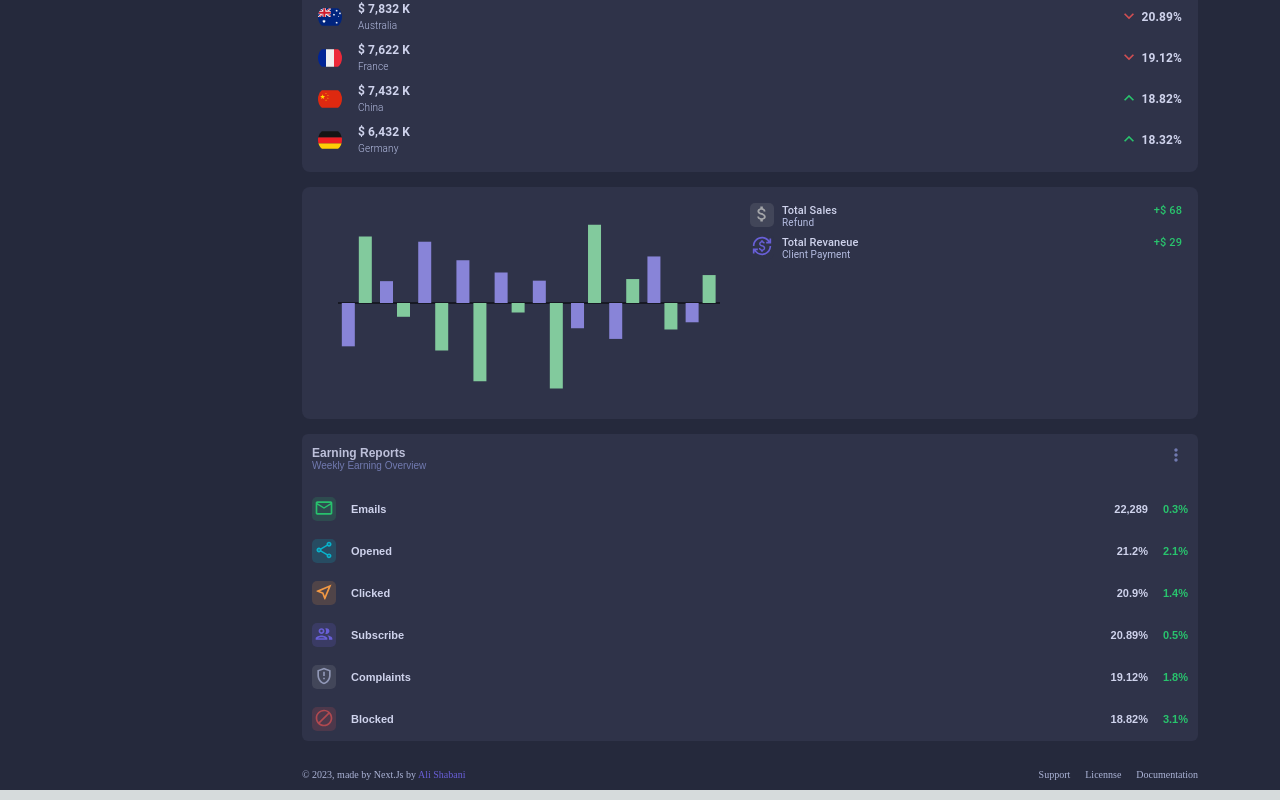
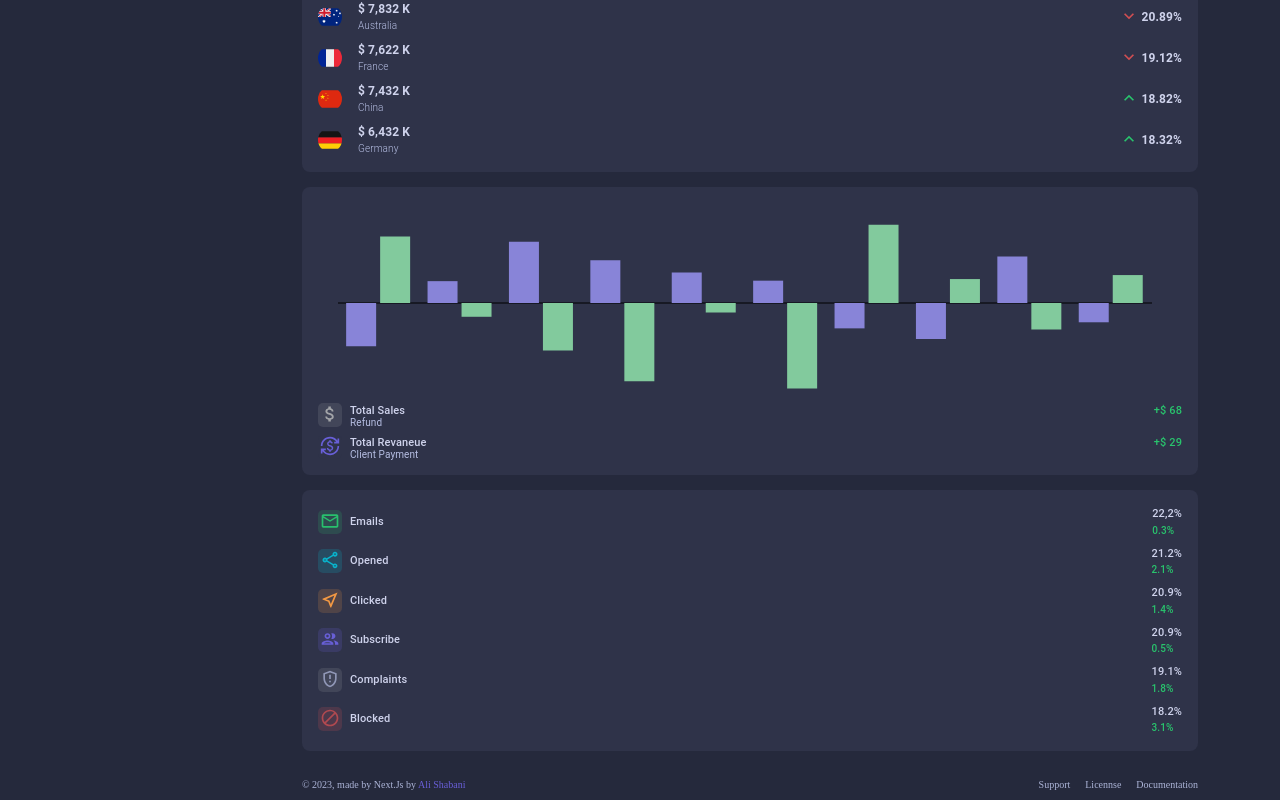
Before and after one commit to aliShab-dev/Vuexy-colon, a Next.js app: page /dashboard in a window 1280 px wide. Shown: the part 1060-1860 px from the top of the page. Built offline with nearby package versions, Linux system fonts and the light colour scheme.

Commit message:
status_component_refactored

```diff
--- a/src/component/dashboard/BrushChart.jsx
+++ b/src/component/dashboard/BrushChart.jsx
@@ -2,10 +2,6 @@ import { Bar, BarChart, ReferenceLine, ResponsiveContainer } from "recharts";
 import { Grid, Icon, Stack, Typography } from "@mui/material"
 import AttachMoneyIcon from '@mui/icons-material/AttachMoney';
 import CurrencyExchangeIcon from '@mui/icons-material/CurrencyExchange';
-import { StyledCard } from "../../../styles/dashboard/brush/brushChart";
-import { useDispatch, useSelector } from "react-redux";
-import { HideModal, NameModal, ShowModal } from '@/Redux/DashboardHeaders';
-
 
 const data = [
   { name: '1', uv: 700, pv: -456 },
@@ -21,20 +17,6 @@ const data = [
 ]
 
 export const BrushBar = () => {
-  const dispatch = useDispatch()
-  const headerDisplay = useSelector(state => (state.DashboardHeaders.isShow))
-  const selectedChart = useSelector(state => (state.DashboardHeaders.ChartName))
-
-  const closeModal = e => {
-    const moreVer = document.querySelector('.moreVer')
-    headerDisplay && (e.target !== moreVer) && dispatch(HideModal())
-  }
-  const openModal = (props) => {
-    dispatch(NameModal(props))
-    dispatch(ShowModal())
-    console.log(selectedChart, headerDisplay)
-  }
-
 
   return(
     <Grid
@@ -43,8 +25,8 @@ export const BrushBar = () => {
       padding={2}
       container
        >
-      <Grid item xs={6}>
-        <ResponsiveContainer minWidth={400} width="100%" height={200}>
+      <Grid item width={'100%'}>
+        <ResponsiveContainer width={"100%"} height={200}>
           <BarChart
               style={{alignItems: 'center'}}
               width="100%"
@@ -65,10 +47,10 @@ export const BrushBar = () => {
 
       <Grid
         item
-        xs={6}
         display={'flex'}
         direction={'column'}
         gap={1}
+        width={'100%'}
         >
         <Grid
           container
@@ -122,6 +104,9 @@ export const BrushBar = () => {
             </Typography>
           </Grid>
         </Grid>
+
+
+
 
         <Grid
           container
--- a/src/component/dashboard/Status.jsx
+++ b/src/component/dashboard/Status.jsx
@@ -1,153 +1,314 @@
-import { Icon } from "@mui/material"
-import MoreVertIcon from '@mui/icons-material/MoreVert';
+import { Grid, Icon, Stack, Typography } from "@mui/material"
 import LocalPostOfficeOutlinedIcon from '@mui/icons-material/LocalPostOfficeOutlined';
 import NearMeOutlinedIcon from '@mui/icons-material/NearMeOutlined';
 import ShareOutlinedIcon from '@mui/icons-material/ShareOutlined';
 import GroupOutlinedIcon from '@mui/icons-material/GroupOutlined';
 import GppMaybeOutlinedIcon from '@mui/icons-material/GppMaybeOutlined';
 import BlockOutlinedIcon from '@mui/icons-material/BlockOutlined';
-import { StyledCard } from "../../../styles/dashboard/status/statusChart";
-import { DashboardHeader, HiddenMenu } from "./BarChart";
-import { useDispatch, useSelector } from "react-redux";
-import { TextSecondry } from "../eMail/index/modal/inboxModal/EmailDetailedModal";
-import { HideModal, NameModal, ShowModal } from '@/Redux/DashboardHeaders';
 
 
 
 export const Status = () => {
-  const dispatch = useDispatch()
-  const headerDisplay = useSelector(state => (state.DashboardHeaders.isShow))
-  const selectedChart = useSelector(state => (state.DashboardHeaders.ChartName))
-
-  const closeModal = e => {
-    const moreVer = document.querySelector('.moreVer')
-    headerDisplay && (e.target !== moreVer) && dispatch(HideModal())
-  }
-  const openModal = (props) => {
-    dispatch(NameModal(props))
-    dispatch(ShowModal())
-    console.log(selectedChart, headerDisplay)
-  }
 
 
   return(
+    <Grid
+      bgcolor={'background.paper'}
+      borderRadius={2}
+      padding={2}
+      container
+      >
 
-    <StyledCard onClick={(e) => closeModal(e)} >
-      <DashboardHeader>
-            <div className="right">
-              <p>Earning Reports</p>
-              <small>Weekly Earning Overview</small>
-            </div>
-
-            <div className="left">
-              <Icon onClick={() => openModal("status")}>
-                <MoreVertIcon fontSize='small' />
-              </Icon>
-              {selectedChart === 'status' && headerDisplay &&  <HiddenMenu >
-            <div className='item' onClick={(e) => closeModal(e)}>
-              <TextSecondry >View More</TextSecondry>
-            </div>
-            <div className='item' onClick={(e) => closeModal(e)}>
-              <TextSecondry >Delete</TextSecondry>
-            </div>
-        </HiddenMenu>}
-            </div>
-      </DashboardHeader>
-
-      <div className="main">
-        <div className="items">
-            <div className="left">
+      <Grid
+        item
+        display={'flex'}
+        direction={'column'}
+        gap={1}
+        width={'100%'}
+        >
+        <Grid
+          container
+          display={'flex'}
+          width={'100%'}
+          justifyContent={'space-between'}
+          direction={'row'}
+          >
+             <Grid
+              item
+              xs={6}
+              display={'flex'}
+              direction={'row'}
+              alignItems={'center'}
+              gap={1}
+              >
                 <Icon sx={{backgroundColor:'#2E4B4F', borderRadius:'5px'}}>
                 <LocalPostOfficeOutlinedIcon sx={{color:'#28C16D'}} fontSize="small" />
                 </Icon>
-              <div className="detail">
-                <p>Emails</p>
+                <Stack>
+                  <Typography
+                    color={'text.icon'}
+                    fontWeight={500}
+                    fontSize={11}
+                    >
+                      Emails
+                  </Typography>
 
-              </div>
-            </div>
-            <div className="right">
+                </Stack>
+            </Grid>
+            <Stack>
 
-              <p>22,289</p>
-              <small>0.3%</small>
-            </div>
-        </div>
+              <Typography
+                color={'text.icon'}
+                fontWeight={500}
+                fontSize={11}
+                >
+                  22,2%
+              </Typography>
+              <Typography
+                color={'#29C46D'}
+                fontWeight={500}
+                fontSize={10}
+                >
+                  0.3%
+              </Typography>
+            </Stack>
+        </Grid>
 
-        <div className="items">
-          <div className="left">
+        <Grid
+          container
+          display={'flex'}
+          width={'100%'}
+          justifyContent={'space-between'}
+          direction={'row'}
+          >
+           <Grid
+            item
+            xs={6}
+            display={'flex'}
+            direction={'row'}
+            alignItems={'center'}
+            gap={1}
+            >
           <Icon sx={{backgroundColor:'#274C62', borderRadius:'5px'}}>
               <ShareOutlinedIcon sx={{color:'#08B3CC'}} fontSize="small" />
             </Icon>
-            <div className="detail">
-              <p>Opened</p>
-            </div>
-          </div>
-          <div className="right">
-            <p>21.2%</p>
-              <small>2.1%</small>
-          </div>
-        </div>
-        <div className="items">
-          <div className="left">
+             <Stack>
+              <Typography
+                color={'text.icon'}
+                fontWeight={500}
+                fontSize={11}
+                >
+                  Opened
+              </Typography>
+            </Stack>
+          </Grid>
+          <Stack>
+            <Typography
+              color={'text.icon'}
+              fontWeight={500}
+              fontSize={11}
+              >
+                21.2%
+            </Typography>
+
+            <Typography
+              color={'#29C46D'}
+              fontWeight={500}
+              fontSize={10}
+              >
+              2.1%
+            </Typography>
+
+          </Stack>
+        </Grid>
+        <Grid
+          container
+          display={'flex'}
+          width={'100%'}
+          justifyContent={'space-between'}
+          direction={'row'}
+          >
+           <Grid
+            item
+            xs={6}
+            display={'flex'}
+            direction={'row'}
+            alignItems={'center'}
+            gap={1}
+            >
           <Icon sx={{backgroundColor:'#504448', borderRadius:'5px'}}>
               <NearMeOutlinedIcon sx={{color:'#F29843'}} fontSize="small" />
             </Icon>
-            <div className="detail">
-              <p>Clicked</p>
-            </div>
-          </div>
-          <div className="right">
-            <p>20.9%</p>
-              <small>1.4%</small>
-          </div>
-        </div>
-        <div className="items">
-          <div className="left">
+             <Stack>
+              <Typography
+                color={'text.icon'}
+                fontWeight={500}
+                fontSize={11}
+                >
+                  Clicked
+                </Typography>
+            </Stack>
+          </Grid>
+          <Stack>
+            <Typography
+              color={'text.icon'}
+              fontWeight={500}
+              fontSize={11}
+              >
+                20.9%
+            </Typography>
+
+            <Typography
+              color={'#29C46D'}
+              fontWeight={500}
+              fontSize={10}
+              >
+                1.4%
+            </Typography>
+
+          </Stack>
+        </Grid>
+        <Grid
+          container
+          display={'flex'}
+          width={'100%'}
+          justifyContent={'space-between'}
+          direction={'row'}
+          >
+           <Grid
+            item
+            xs={6}
+            display={'flex'}
+            direction={'row'}
+            alignItems={'center'}
+            gap={1}
+            >
               <Icon sx={{backgroundColor:'#3A3B64', borderRadius:'5px'}}>
               <GroupOutlinedIcon sx={{color:'#685FD7'}} fontSize="small" />
               </Icon>
-            <div className="detail">
-              <p>Subscribe</p>
-            </div>
-          </div>
-          <div className="right">
-            <p>20.89%</p>
-              <small>0.5%</small>
-          </div>
-        </div>
-        <div className="items">
-          <div className="left">
+             <Stack>
+              <Typography
+                color={'text.icon'}
+                fontWeight={500}
+                fontSize={11}
+                >
+                  Subscribe
+              </Typography>
+            </Stack>
+          </Grid>
+          <Stack>
+            <Typography
+              color={'text.icon'}
+              fontWeight={500}
+              fontSize={11}
+              >
+                20.9%
+              </Typography>
+              <Typography
+                color={'#29C46D'}
+                fontWeight={500}
+                fontSize={10}
+                >
+                  0.5%
+              </Typography>
+          </Stack>
+        </Grid>
+        <Grid
+          container
+          display={'flex'}
+          width={'100%'}
+          justifyContent={'space-between'}
+          direction={'row'}
+          >
+           <Grid
+            item
+            xs={6}
+            display={'flex'}
+            direction={'row'}
+            alignItems={'center'}
+            gap={1}
+            >
               <Icon sx={{backgroundColor:'#424659', borderRadius:'5px'}}>
                 <GppMaybeOutlinedIcon sx={{color:'#9097B6'}} fontSize="small" />
               </Icon>
-            <div className="detail">
-              <p>Complaints</p>
-            </div>
-          </div>
-          <div className="right">
-            <p>19.12%</p>
-            <small>1.8%</small>
-          </div>
-        </div>
-        <div className="items">
-          <div className="left">
+             <Stack>
+              <Typography
+                color={'text.icon'}
+                fontWeight={500}
+                fontSize={11}
+                >
+                  Complaints
+              </Typography>
+            </Stack>
+          </Grid>
+          <Stack>
+            <Typography
+              color={'text.icon'}
+              fontWeight={500}
+              fontSize={11}
+              >
+                19.1%
+            </Typography>
+            <Typography
+              color={'#29C46D'}
+              fontWeight={500}
+              fontSize={10}
+              >
+                1.8%
+            </Typography>
+          </Stack>
+        </Grid>
+        <Grid
+          container
+          display={'flex'}
+          width={'100%'}
+          justifyContent={'space-between'}
+          direction={'row'}
+          >
+           <Grid
+            item
+            xs={6}
+            display={'flex'}
+            direction={'row'}
+            alignItems={'center'}
+            gap={1}
+            >
               <Icon sx={{backgroundColor:'#4D384B', borderRadius:'5px'}}>
                   <BlockOutlinedIcon sx={{color:'#B04950'}} fontSize="small" />
               </Icon>
-            <div className="detail">
-              <p>Blocked</p>
+             <Stack>
+              <Typography
+                color={'text.icon'}
+                fontWeight={500}
+                fontSize={11}
+                >
+                    Blocked
+               </Typography>
 
 
-            </div>
-          </div>
-          <div className="right">
-            <p>18.82%</p>
-            <small>3.1%</small>
-          </div>
-        </div>
+            </Stack>
+          </Grid>
+          <Stack>
+            <Typography
+              color={'text.icon'}
+              fontWeight={500}
+              fontSize={11}
+              >
+                18.2%
+             </Typography>
+              <Typography
+                color={'#29C46D'}
+                fontWeight={500}
+                fontSize={10}
+                >
+                  3.1%
+              </Typography>
+          </Stack>
+        </Grid>
 
-      </div>
+      </Grid>
 
-    </StyledCard>
+    </Grid>
 
 
   )
```
Lines whose indentation alone changed are shown as unchanged.
